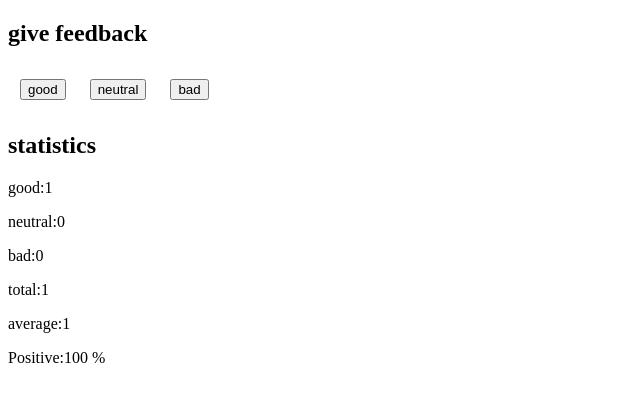
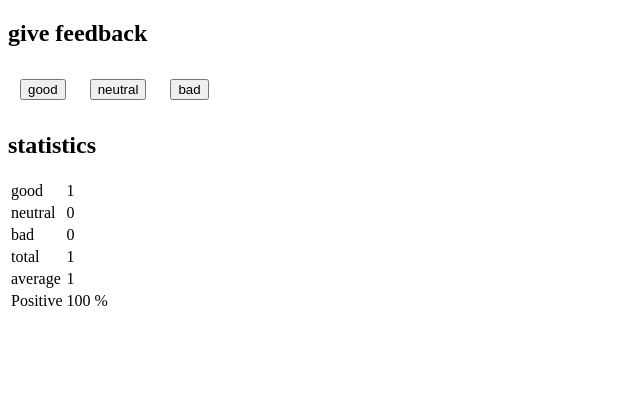
Before and after one commit to GurmanDhami05/fullstackOpenUH, a React (Vite) app in the folder 1/unicafe/: page / in a window 1280 px wide. Both pictures are taken after a click on the button "good". Shown: the top 402 px of the page, without its empty margins (0-640 px from the left). Built offline with nearby package versions, Linux system fonts and the light colour scheme.

Commit message:
Refactor: exercise 1.11* unicafe, step 6

```diff
--- a/1/unicafe/src/App.jsx
+++ b/1/unicafe/src/App.jsx
@@ -8,11 +8,12 @@ const Button = ({ onClick, children }) => {
   );
 };
 
-const StatisticLine = ({ text, value }) => {
+const TableRow = ({ text, value }) => {
   return (
-    <p>
-      {text}:{value}
-    </p>
+    <tr>
+      <td>{text}</td>
+      <td>{value}</td>
+    </tr>
   );
 };
 
@@ -22,14 +23,16 @@ const Statistics = ({ good, neutral, bad, total, avg, pos }) => {
   }
 
   return (
-    <>
-      <StatisticLine value={good} text={"good"} />
-      <StatisticLine value={neutral} text={"neutral"} />
-      <StatisticLine value={bad} text={"bad"} />
-      <StatisticLine value={total} text={"total"} />
-      <StatisticLine value={avg} text={"average"} />
-      <StatisticLine value={`${pos} %`} text={"Positive"} />
-    </>
+    <table>
+      <tbody>
+        <TableRow value={good} text={"good"} />
+        <TableRow value={neutral} text={"neutral"} />
+        <TableRow value={bad} text={"bad"} />
+        <TableRow value={total} text={"total"} />
+        <TableRow value={avg} text={"average"} />
+        <TableRow value={`${pos} %`} text={"Positive"} />
+      </tbody>
+    </table>
   );
 };
 
```
